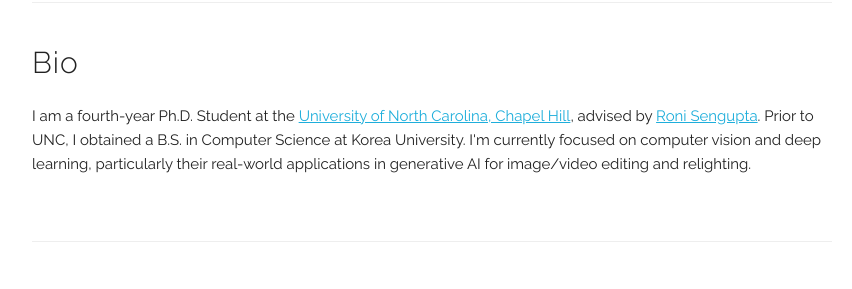
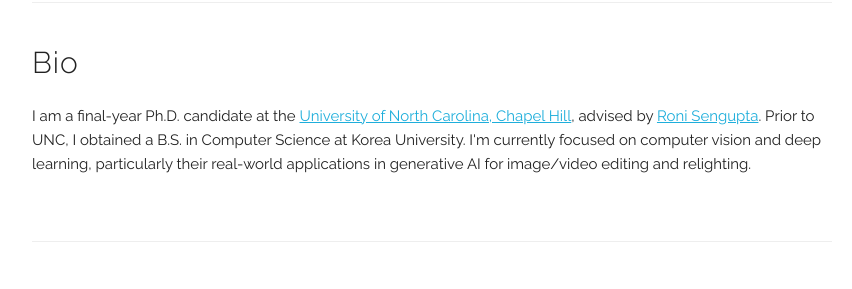
Before and after one commit to chedgekorea/chedgekorea.github.io, a Jekyll site: the page built from index.html, in a window 1280 px wide and 900 px high. Shown: the part 357-646 px from the top of the window, without its empty margins (208-1060 px from the left). Built offline with Jekyll 4.4.1, drawn with Linux system fonts in a browser that asks for light colours; some web fonts are replaced.

Commit message:
Update bio to reflect current Ph.D. status

```diff
--- a/index.html
+++ b/index.html
@@ -6,7 +6,7 @@ title: Home
 <div class="docs-section" id="bio">
   <h4>Bio</h4>
   <p>
-  I am a fourth-year Ph.D. Student at the <a href="https://cs.unc.edu/" target="_blank">University of North Carolina, Chapel Hill</a>,
+  I am a final-year Ph.D. candidate at the <a href="https://cs.unc.edu/" target="_blank">University of North Carolina, Chapel Hill</a>,
   advised by <a href="https://www.cs.unc.edu/~ronisen/" target="_blank">Roni Sengupta</a>.
   Prior to UNC, I obtained a B.S. in Computer Science at Korea University.
   I'm currently focused on computer vision and deep learning, particularly their real-world applications in generative AI for image/video editing and relighting.
```
